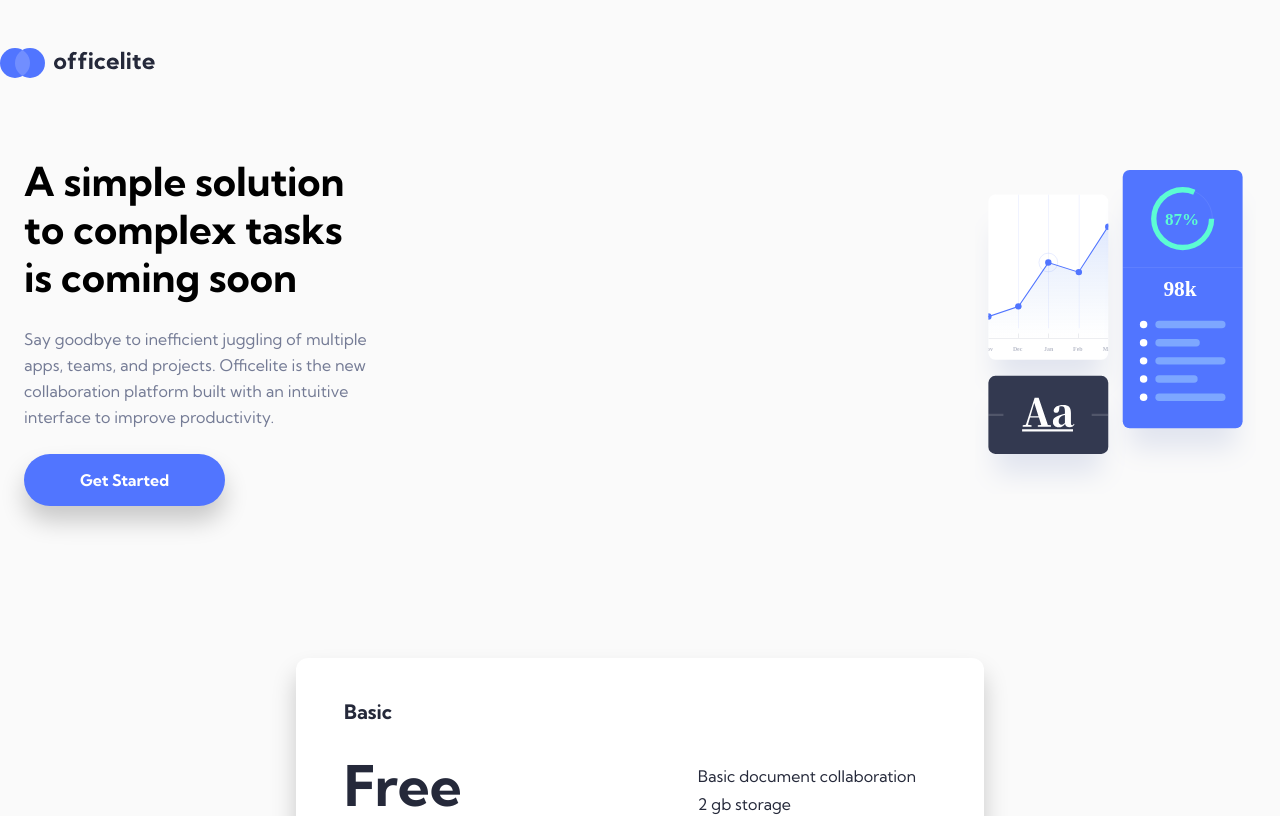
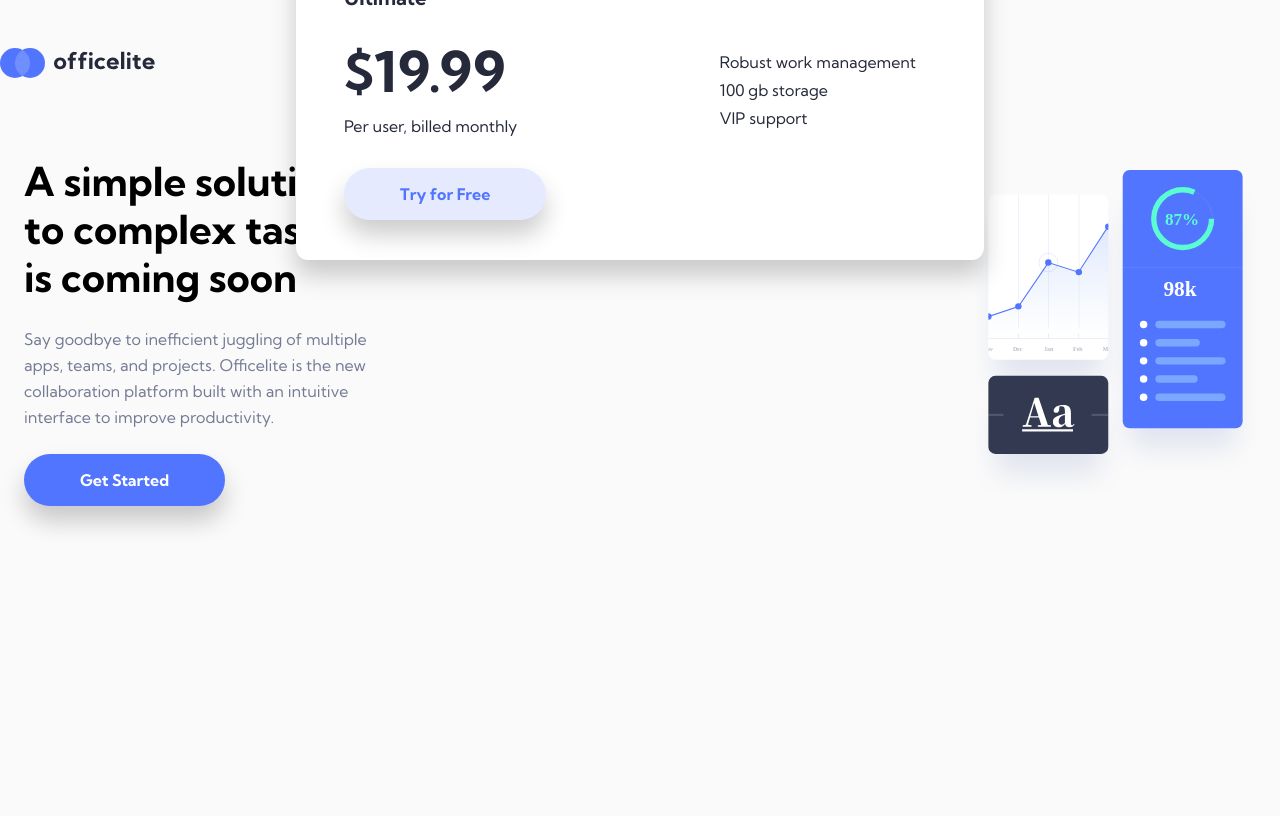
Before and after one commit to Hcmwebs/officelite-coming-soon-site, a React (Vite) app: page / in a window 1280 px wide. Shown: the top 816 px of the page. Built offline with nearby package versions, Linux system fonts and the light colour scheme.

Commit message:
moved the container
Signed-off-by: Heze <64218603+Hcmwebs@users.noreply.github.com>

```diff
--- a/src/components/Header.jsx
+++ b/src/components/Header.jsx
@@ -1,15 +1,13 @@
 import React from 'react'
 
 import { Hero } from './index'
-import { StyledContainer, StyledHeader } from '../styles'
+import { StyledHeader } from '../styles'
 
 const Header = () => {
 	return (
-		<StyledContainer>
-			<StyledHeader>
-				<Hero />
-			</StyledHeader>
-		</StyledContainer>
+		<StyledHeader>
+			<Hero />
+		</StyledHeader>
 	)
 }
 
--- a/src/components/MainContent.jsx
+++ b/src/components/MainContent.jsx
@@ -1,15 +1,10 @@
 import React from 'react'
-import {
-	StyledContainer,
-	StyledMainContent,
-	StyledSection,
-} from '../styles'
+import { StyledContainer, StyledMainContent, StyledSection } from '../styles'
 import { pricing } from '../data/Data'
-import{ Card } from './index'
+import { Card } from './index'
 
 const MainContent = () => {
 	return (
-		<StyledContainer>
 		<StyledMainContent>
 			<StyledSection>
 				{pricing.map((card) => {
@@ -17,7 +12,6 @@ const MainContent = () => {
 				})}
 			</StyledSection>
 		</StyledMainContent>
-		</StyledContainer>
 	)
 }
 
```
Lines whose indentation alone changed are shown as unchanged.
